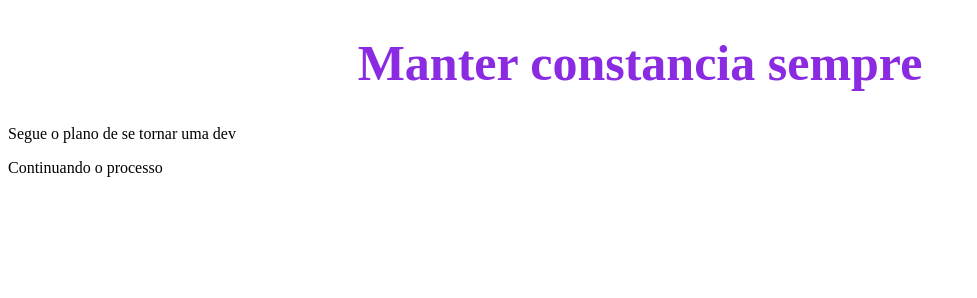
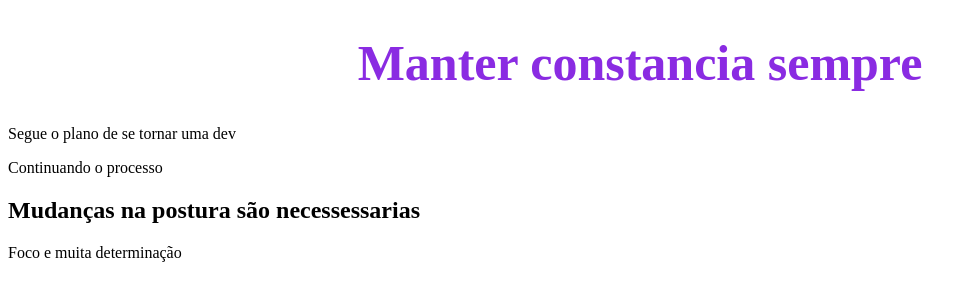
Before and after one commit to SamyAraujo/Teste-Git, a plain HTML site: page index.html in a window 1280 px wide. Shown: the whole page, without its empty margins (0-977 px from the left). Drawn offline with Linux system fonts and the light colour scheme.

Commit message:
Update index.html
Mais duas linhas de texto

```diff
--- a/index.html
+++ b/index.html
@@ -10,5 +10,8 @@
     <h1>Manter constancia sempre</h1>
     <p>Segue o plano de se tornar uma dev</p>
     <p>Continuando o processo</p>
+
+    <h2> Mudanças na postura são necessessarias</h2>
+    <p>Foco e muita determinação</p>
   </body>
 </html>
```
